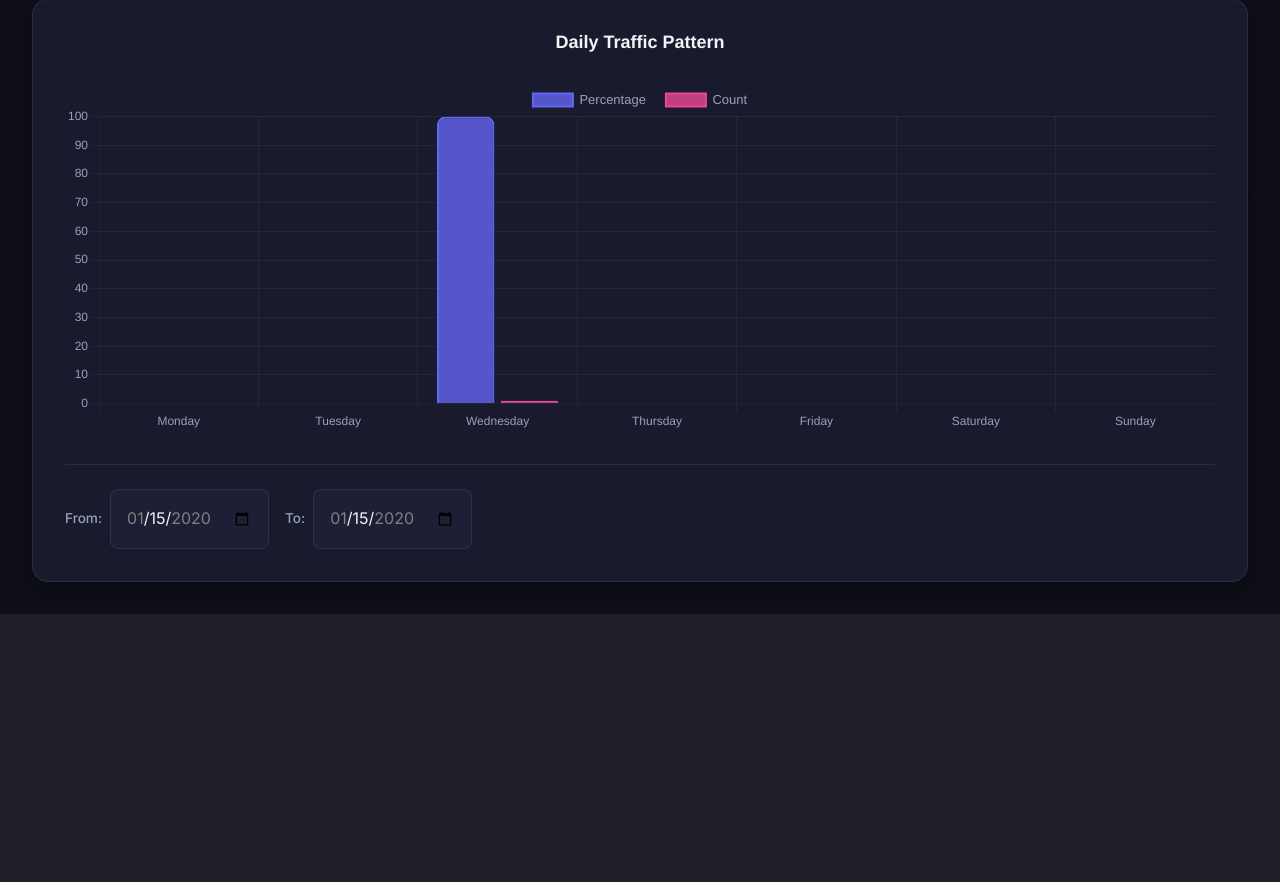
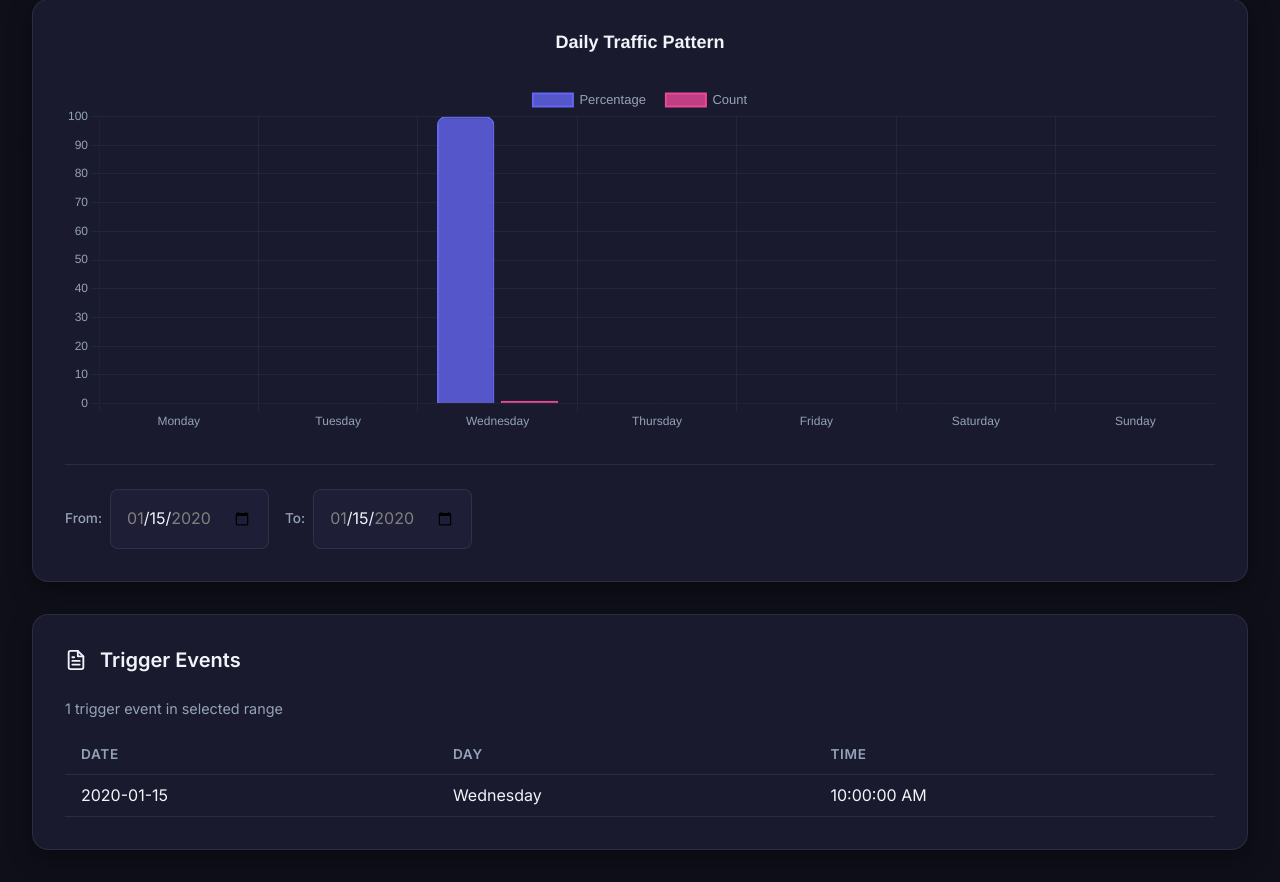
Before and after one commit to PoDuck/pi_chime, a Django app: page /tracking/ in a window 1280 px wide. Shown: the part 255-1137 px from the top of the page. Before the commit the page ends 869 px from the top, so only its background shows below. Run offline with Django 5.2, Linux system fonts and the light colour scheme; tables that the repository leaves empty hold one stand-in row (values such as "Sample post"); some libraries are stand-ins or nearby versions.

Commit message:
Add trigger events list to tracking page
Display individual trigger timestamps below the daily traffic pattern
graph, showing date, day of week, and time for each event in the
selected date range.

Co-Authored-By: Claude Opus 4.5 <noreply@anthropic.com>

```diff
--- a/tracking/templates/tracking/tracking_view.html
+++ b/tracking/templates/tracking/tracking_view.html
@@ -134,6 +134,46 @@
             flex: 1;
         }
     }
+
+    .events-table {
+        width: 100%;
+        border-collapse: collapse;
+    }
+
+    .events-table th,
+    .events-table td {
+        padding: var(--space-sm) var(--space-md);
+        text-align: left;
+        border-bottom: 1px solid var(--border-subtle);
+    }
+
+    .events-table th {
+        color: var(--text-secondary);
+        font-weight: 600;
+        font-size: 0.85rem;
+        text-transform: uppercase;
+        letter-spacing: 0.05em;
+    }
+
+    .events-table td {
+        color: var(--text-primary);
+    }
+
+    .events-table tbody tr:hover {
+        background: rgba(99, 102, 241, 0.1);
+    }
+
+    .events-count {
+        color: var(--text-secondary);
+        font-size: 0.9rem;
+        margin-bottom: var(--space-md);
+    }
+
+    .no-events {
+        color: var(--text-secondary);
+        text-align: center;
+        padding: var(--space-xl);
+    }
 </style>
 {% endblock custom_css %}
 
@@ -195,6 +235,17 @@
             </div>
         </div>
     </div>
+
+    <!-- Trigger Events List -->
+    <div class="chart-container" style="margin-top: var(--space-xl);">
+        <h3 style="margin-bottom: var(--space-lg); color: var(--text-primary);">
+            <svg xmlns="http://www.w3.org/2000/svg" width="22" height="22" viewBox="0 0 24 24" fill="none" stroke="currentColor" stroke-width="2" stroke-linecap="round" stroke-linejoin="round" style="vertical-align: -4px; margin-right: 8px;"><path d="M14 2H6a2 2 0 0 0-2 2v16a2 2 0 0 0 2 2h12a2 2 0 0 0 2-2V8z"></path><polyline points="14 2 14 8 20 8"></polyline><line x1="16" y1="13" x2="8" y2="13"></line><line x1="16" y1="17" x2="8" y2="17"></line><polyline points="10 9 9 9 8 9"></polyline></svg>
+            Trigger Events
+        </h3>
+        <div id="events-container">
+            <p style="color: var(--text-secondary);">Loading events...</p>
+        </div>
+    </div>
 </div>
 {% endblock content %}
 
@@ -215,10 +266,53 @@
             const percentages = datapoints.data;
             const counts = datapoints.data2;
             const labels = datapoints.labels;
+            const events = datapoints.events;
             chart.config.data.datasets[0].data = percentages;
             chart.config.data.datasets[1].data = counts;
             chart.config.data.labels = labels;
             chart.update();
+
+            // Update events list using safe DOM methods
+            const eventsContainer = document.getElementById('events-container');
+            eventsContainer.replaceChildren();
+
+            if (events && events.length > 0) {
+                const countP = document.createElement('p');
+                countP.className = 'events-count';
+                countP.textContent = `${events.length} trigger event${events.length !== 1 ? 's' : ''} in selected range`;
+                eventsContainer.appendChild(countP);
+
+                const table = document.createElement('table');
+                table.className = 'events-table';
+
+                const thead = document.createElement('thead');
+                const headerRow = document.createElement('tr');
+                ['Date', 'Day', 'Time'].forEach(text => {
+                    const th = document.createElement('th');
+                    th.textContent = text;
+                    headerRow.appendChild(th);
+                });
+                thead.appendChild(headerRow);
+                table.appendChild(thead);
+
+                const tbody = document.createElement('tbody');
+                events.forEach(event => {
+                    const tr = document.createElement('tr');
+                    [event.date, event.day, event.time].forEach(text => {
+                        const td = document.createElement('td');
+                        td.textContent = text;
+                        tr.appendChild(td);
+                    });
+                    tbody.appendChild(tr);
+                });
+                table.appendChild(tbody);
+                eventsContainer.appendChild(table);
+            } else {
+                const noEventsP = document.createElement('p');
+                noEventsP.className = 'no-events';
+                noEventsP.textContent = 'No trigger events in the selected date range.';
+                eventsContainer.appendChild(noEventsP);
+            }
         });
     }
 
--- a/tracking/views.py
+++ b/tracking/views.py
@@ -111,14 +111,21 @@ class DayTrackingDataView(View):
     @method_decorator(ensure_csrf_cookie)
     def get(self, request, start_date, end_date):
         tz_start, tz_end = get_start_end_dates(start_date, end_date)
-        data = Track.objects.all().filter(created__date__range=(tz_start, tz_end))
+        data = Track.objects.all().filter(created__date__range=(tz_start, tz_end)).order_by('-created')
         day_names = ['Monday', 'Tuesday', 'Wednesday', 'Thursday', 'Friday', 'Saturday', 'Sunday']
         days_of_week = []
+        trigger_events = []
         for track in data:
             created_at_tz = track.created.astimezone(tz)
             # Get the day of the week (0=Monday, 6=Sunday)
             day_of_week = created_at_tz.weekday()
             days_of_week.append(day_of_week)
+            # Add to trigger events list
+            trigger_events.append({
+                'date': created_at_tz.strftime('%Y-%m-%d'),
+                'time': created_at_tz.strftime('%I:%M:%S %p'),
+                'day': day_names[day_of_week],
+            })
         day_counts = Counter(days_of_week)
         percentages = [0 for _ in range(7)]
         counts = [0 for _ in range(7)]
@@ -132,6 +139,7 @@ class DayTrackingDataView(View):
             'labels': day_names,
             'data': percentages,
             'data2': counts,
+            'events': trigger_events,
         }
 
         return JsonResponse(ctx)
```
